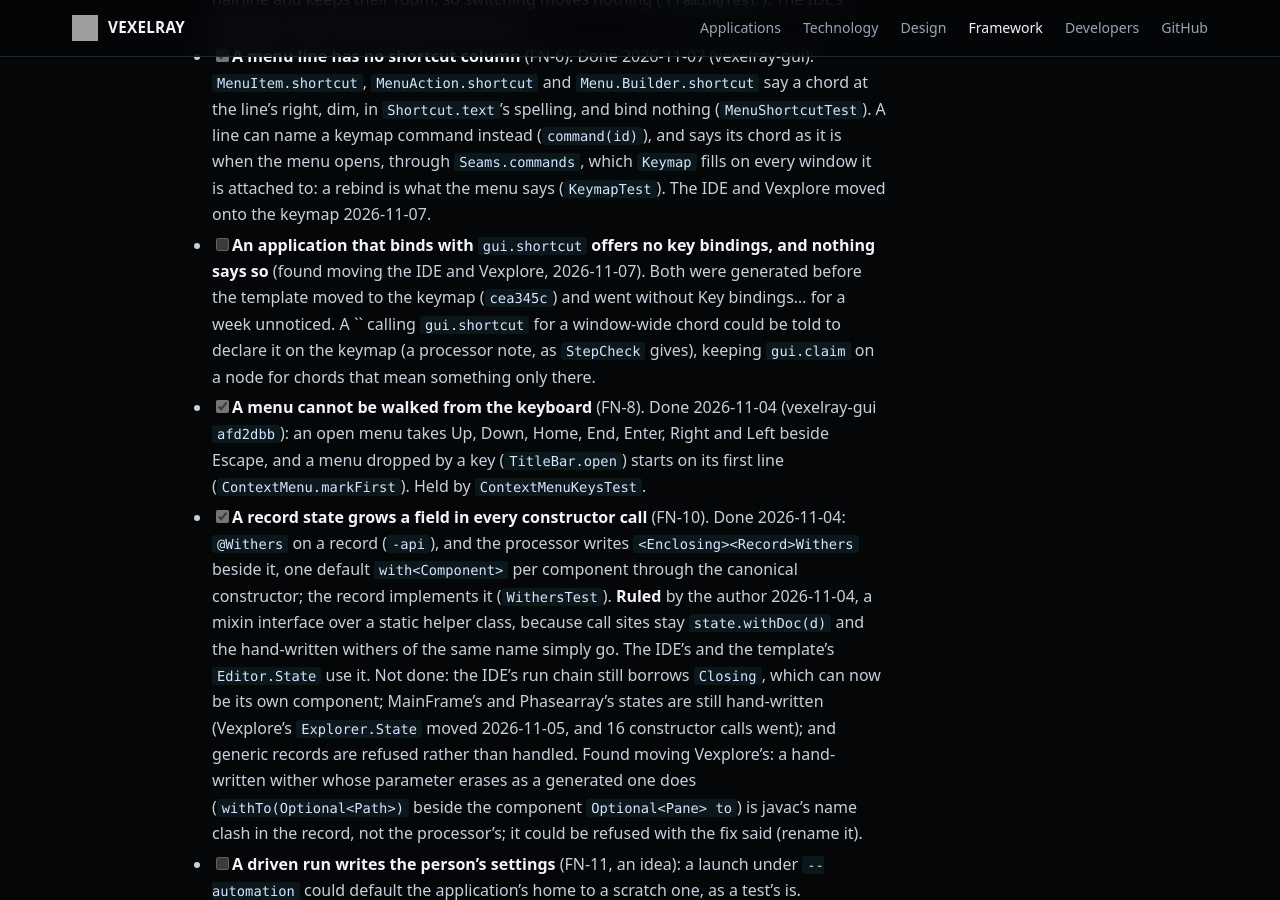
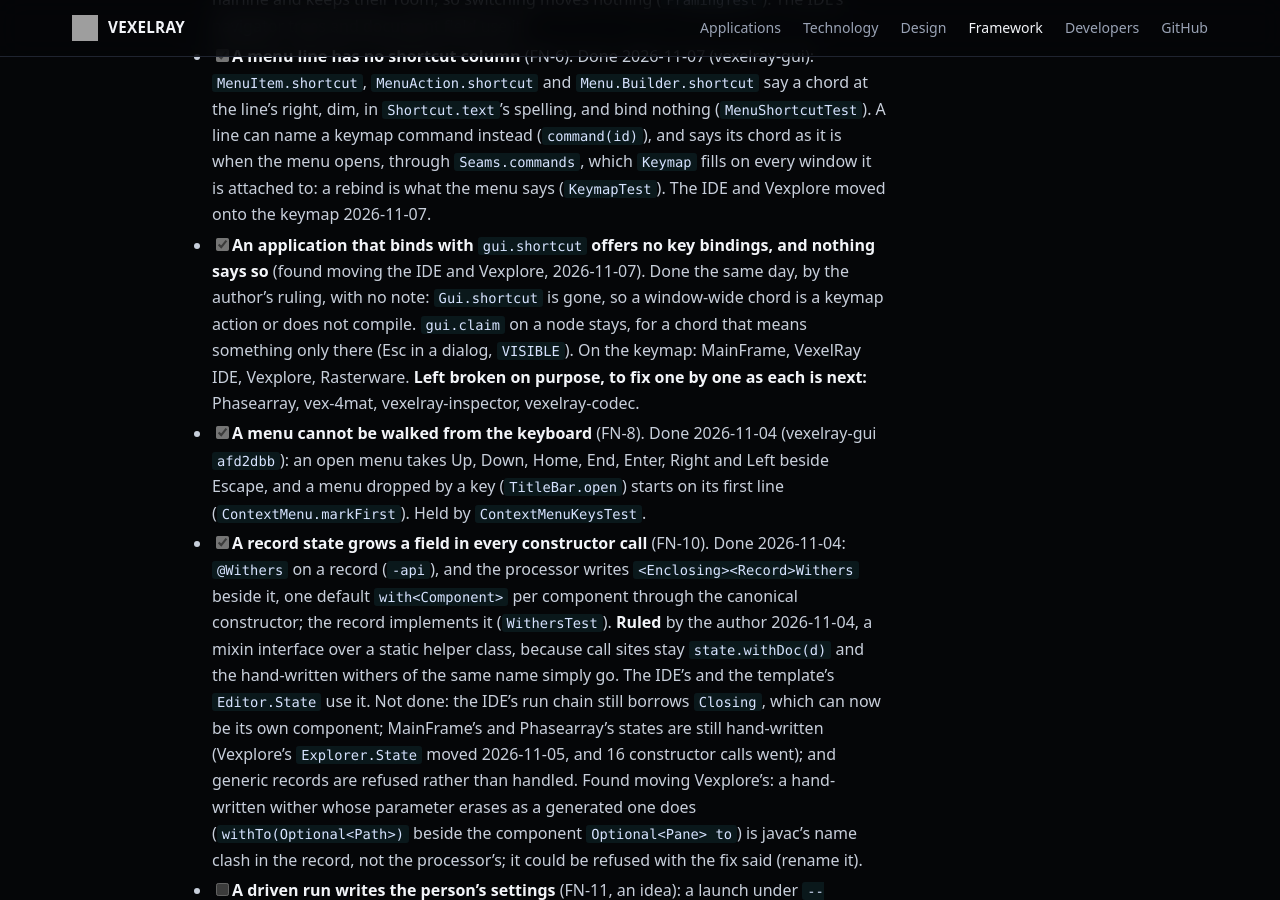
Before and after one commit to sibarum/vexelray-framework, a Jekyll site: the page built from docs/TODO.md, in a window 1280 px wide and 900 px high, scrolled down 33812 px. Built offline with Jekyll 4.4.1, drawn with Linux system fonts in a browser that asks for light colours; our own code applies the rules of GitHub Pages for plain Markdown files.

Commit message:
Gui.shortcut gone: the docs say the keymap, and the TODO names who is broken
Phasearray, vex-4mat, vexelray-inspector and vexelray-codec still bind with
gui.shortcut and no longer compile, on purpose; each moves when it is next.

Co-Authored-By: Claude Opus 5.5 <noreply@anthropic.com>

```diff
--- a/docs/TODO.md
+++ b/docs/TODO.md
@@ -1220,11 +1220,12 @@ behind it, the first application `@Source @Destination` (`Runner`). The numbers
       spelling, and bind nothing (`MenuShortcutTest`). A line can name a keymap command instead (`command(id)`), and says its chord as it
       is when the menu opens, through `Seams.commands`, which `Keymap` fills on every window it is attached to: a
       rebind is what the menu says (`KeymapTest`). The IDE and Vexplore moved onto the keymap 2026-11-07.
-- [ ] **An application that binds with `gui.shortcut` offers no key bindings, and nothing says so** (found moving the
-      IDE and Vexplore, 2026-11-07). Both were generated before the template moved to the keymap (`cea345c`) and went
-      without Key bindings… for a week unnoticed. A `` calling `gui.shortcut` for a window-wide chord could be told
-      to declare it on the keymap (a processor note, as `StepCheck` gives), keeping `gui.claim` on a node for chords
-      that mean something only there.
+- [x] **An application that binds with `gui.shortcut` offers no key bindings, and nothing says so** (found moving the
+      IDE and Vexplore, 2026-11-07). Done the same day, by the author's ruling, with no note: `Gui.shortcut` is gone, so
+      a window-wide chord is a keymap action or does not compile. `gui.claim` on a node stays, for a chord that means
+      something only there (Esc in a dialog, `VISIBLE`). On the keymap: MainFrame, VexelRay IDE, Vexplore, Rasterware.
+      **Left broken on purpose, to fix one by one as each is next:** Phasearray, vex-4mat, vexelray-inspector,
+      vexelray-codec.
 - [x] **A menu cannot be walked from the keyboard** (FN-8). Done 2026-11-04 (vexelray-gui `afd2dbb`): an open menu
       takes Up, Down, Home, End, Enter, Right and Left beside Escape, and a menu dropped by a key (`TitleBar.open`)
       starts on its first line (`ContextMenu.markFirst`). Held by `ContextMenuKeysTest`.
```
Also changed, not shown: docs/architecture.md (+1 -1 lines), 2 other files.
